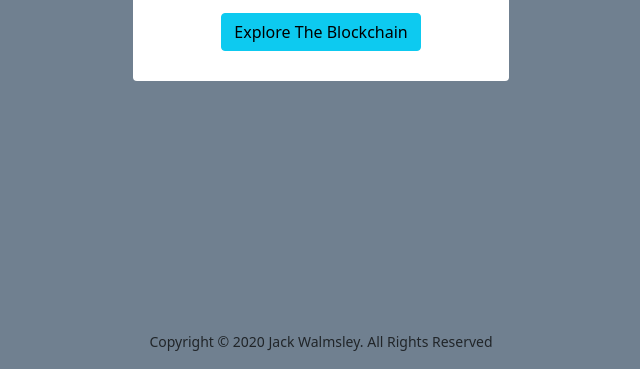
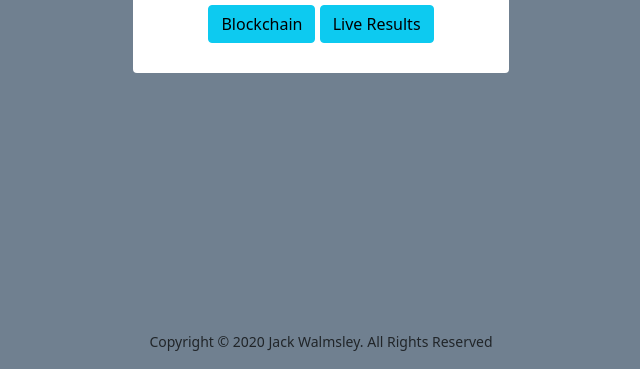
Before and after one commit to JAWalmsley/BitBallot, a plain HTML site: page BitBallotClient/index.html in a window 1280 px wide. Shown: the part 431-800 px from the top of the page, without its empty margins (319-959 px from the left). Drawn offline with nearby package versions, Linux system fonts and the light colour scheme.

Commit message:
Added link to tally to index

```diff
--- a/BitBallotClient/index.html
+++ b/BitBallotClient/index.html
@@ -14,8 +14,9 @@
         <h1 class="display-1">BitBallot</h1>
         <a href="register.html" class="btn btn-primary" type="button">Register To Vote</a>
         <a href="vote.html" class="btn btn-primary" type="button">Cast Your Vote</a>
-        <div stye="height: 1vh"><br></div>
-        <a href="explore.html" class="btn btn-info">Explore The Blockchain</a>
+        <div style="height: 1vh"><br></div>
+        <a href="explore.html" class="btn btn-info">Blockchain</a>
+        <a href="tally.html" class="btn btn-info">Live Results</a>
     </div>
 </div>
 <div id="footer"></div>
```
